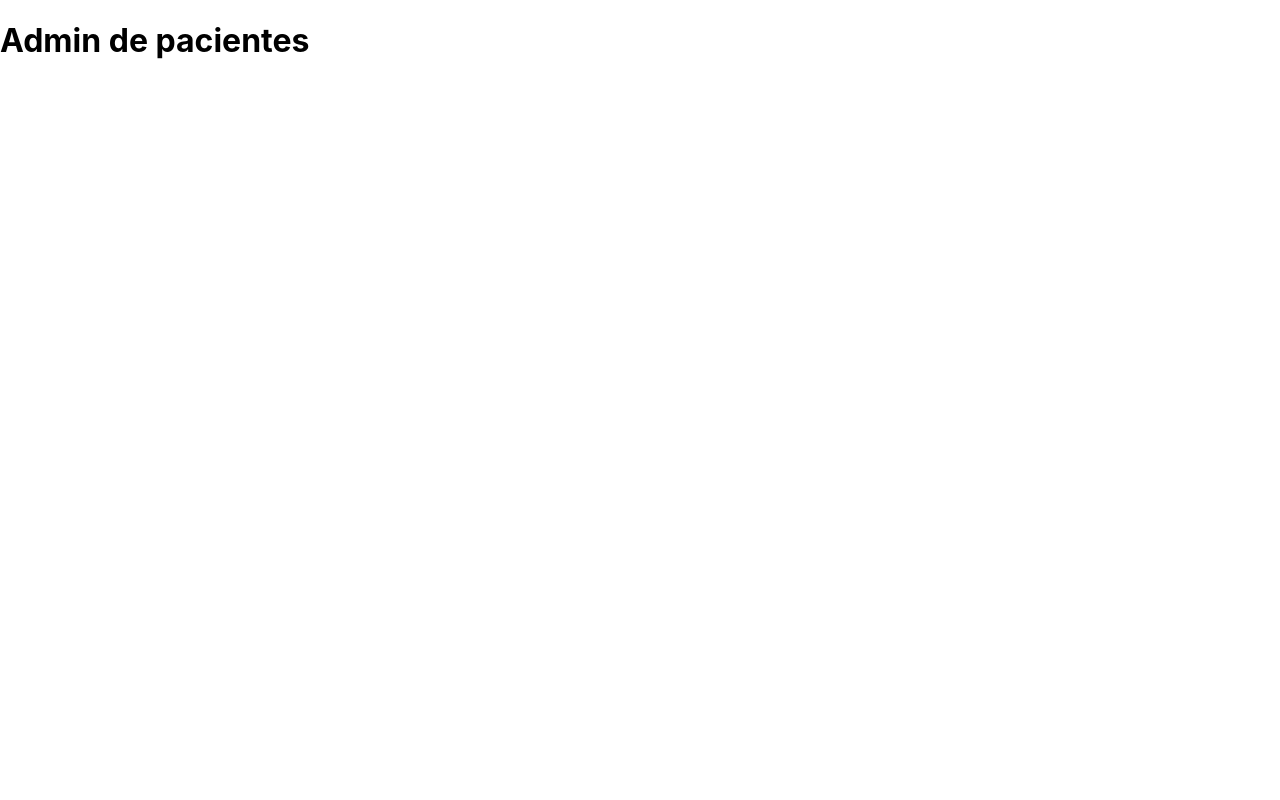
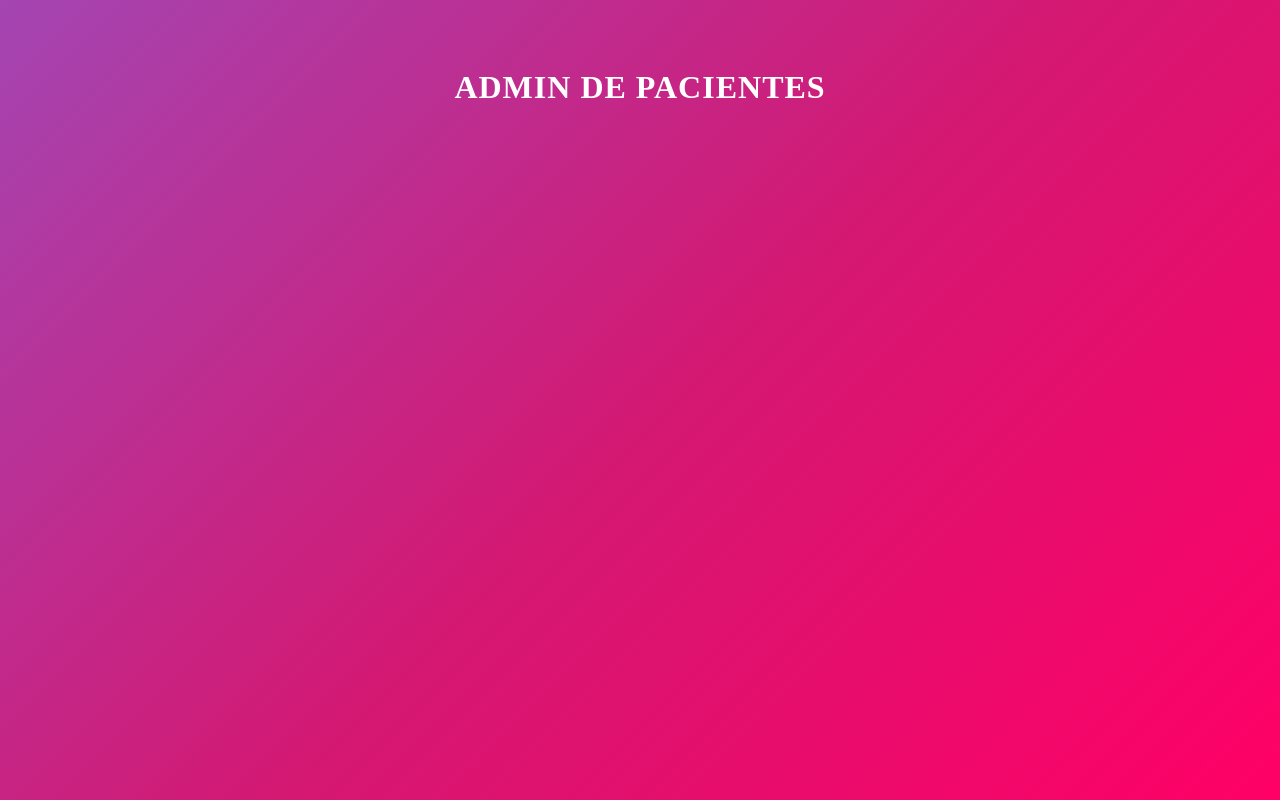
Before and after one commit to AlanGaia/admin-citas-react, a React (Create React App) app in the folder citas/: page / in a window 1280 px wide. Built offline with nearby package versions, Linux system fonts and the light colour scheme.

Commit message:
styles index.css index.html modified

```diff
--- a/citas/src/index.css
+++ b/citas/src/index.css
@@ -1,13 +1,93 @@
+html {
+  min-height: 100%;
+}
 body {
   margin: 0;
-  font-family: -apple-system, BlinkMacSystemFont, 'Segoe UI', 'Roboto', 'Oxygen',
-    'Ubuntu', 'Cantarell', 'Fira Sans', 'Droid Sans', 'Helvetica Neue',
-    sans-serif;
-  -webkit-font-smoothing: antialiased;
-  -moz-osx-font-smoothing: grayscale;
+  padding: 0;
+  font-family: sans-serif;
+  background-image: linear-gradient(-225deg, #A445B2 0%, #D41872 52%, #FF0066 100%);
+  min-height: 100%;
+  padding-bottom: 5rem;
+}
+h1, h2  {
+  color: white;
+  padding: 3rem 0;
+  text-align: center;
+
+  text-transform: uppercase;
+
+  font-family: 'Staatliches', cursive;
+  letter-spacing: 1px;
+}
+.lista-citas .media {
+  border-bottom: 1px solid #e1e1e1;
+  padding-bottom: 3rem;
 }
 
-code {
-  font-family: source-code-pro, Menlo, Monaco, Consolas, 'Courier New',
-    monospace;
+.lista-citas .media:last-of-type{
+  border-bottom: 0;
 }
+.lista-citas .media-body p {
+  margin:0;
+}
+.lista-citas .media-body button {
+  margin-top: 1rem!important;
+}
+.lista-citas .media-body span {
+  font-weight: bold;
+}
+
+label {
+  color: white;
+}
+
+input[type="date"],
+input[type="time"] {
+  height: 38px;
+    padding: 6px 10px;
+    background-color: #fff;
+    border: 1px solid #D1D1D1;
+    border-radius: 4px;
+    box-shadow: none;
+    box-sizing: border-box;
+}
+
+.cita {
+  padding: 2rem;
+  background: white;
+  border-bottom: 1px solid #e1e1e1;
+  color: black;
+}
+
+.cita p {
+  font-weight: bold;
+  margin-bottom: .8rem;
+}
+.cita p span {
+  font-weight: normal;
+
+}
+.cita:first-of-type {
+  border-top-left-radius: 1rem;
+  border-top-right-radius: 1rem;
+}
+.cita:last-of-type {
+  border-bottom-left-radius: 1rem;
+  border-bottom-right-radius: 1rem;
+}
+.button.eliminar,
+.button.eliminar:hover {
+  background-color: #c10059;
+  color: white;
+  margin-top: 2rem;
+}
+
+.alerta-error {
+  background-color: white;
+  color: red;
+  padding: 1rem;
+  font-size: 2rem;
+  text-transform: uppercase;
+  text-align: center;
+  font-family:  'Staatliches', cursive;
+}
```
